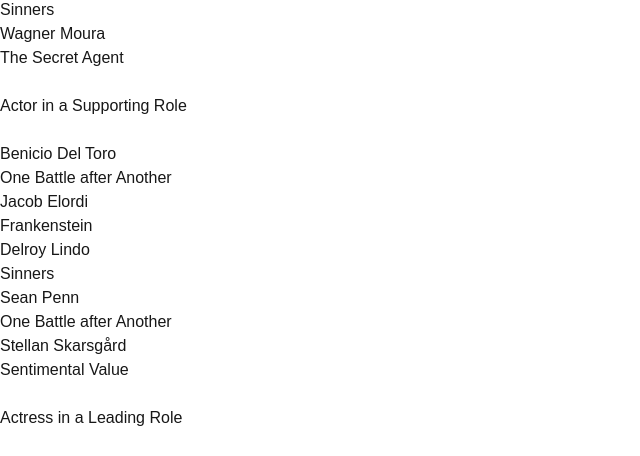
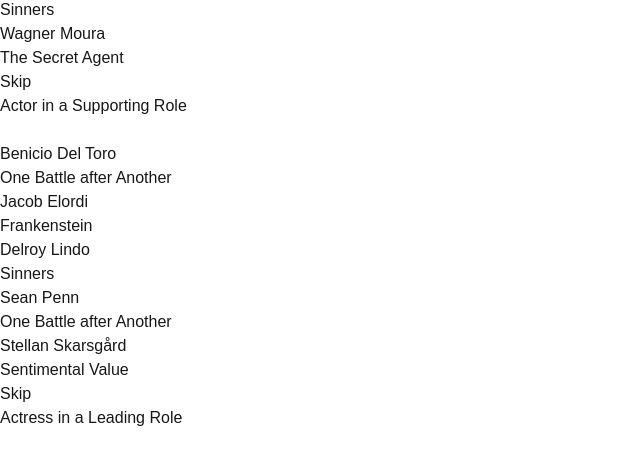
Before and after one commit to zakgc/share-your-predictions, a Next.js app: page /oscars in a window 1280 px wide. Shown: the part 266-722 px from the top of the page, without its empty margins (0-640 px from the left). Built offline with nearby package versions, Linux system fonts and the light colour scheme.

Commit message:
add jumpToCategory feature

```diff
--- a/app/oscars/page.tsx
+++ b/app/oscars/page.tsx
@@ -46,6 +46,10 @@ export default function Home() {
     shareTextToWhatsApp(text)
   }
 
+  const jumpToCategory = (id: string) => {
+    document.getElementById(id)?.scrollIntoView()
+  }
+
   return (
     <main>
       <h1>What are your predicitons for the Oscars</h1>
@@ -54,7 +58,7 @@ export default function Home() {
         let categoryKey = `${category.name}-${categoryIndex}`
         return (
           <div key={categoryKey}>
-            <h1>{category.name}</h1>
+            <h1 id={`c${categoryIndex}`}>{category.name}</h1>
             <br/>
             {category.options.map((option: Option, optionIndex: number) => {
               let optionKey = `${category.name}-${option.option}-${optionIndex}`
@@ -63,13 +67,21 @@ export default function Home() {
                 <div
                   id={optionId}
                   key={optionKey}
-                  onClick={() => {addPrediction(category.name, option.option)}}
+                  onClick={() => {
+                    addPrediction(category.name, option.option)
+                    jumpToCategory(`c${categoryIndex + 1}`)
+                  }}
                 >
                   <h2>{option.option}</h2>
                   <h3>{option.details}</h3>
                 </div>
               )
             })}
+            <button
+              onClick={() => {
+                jumpToCategory(`c${categoryIndex + 1}`)
+              }}
+            >Skip</button>
             <br/>
           </div>
         )
```
